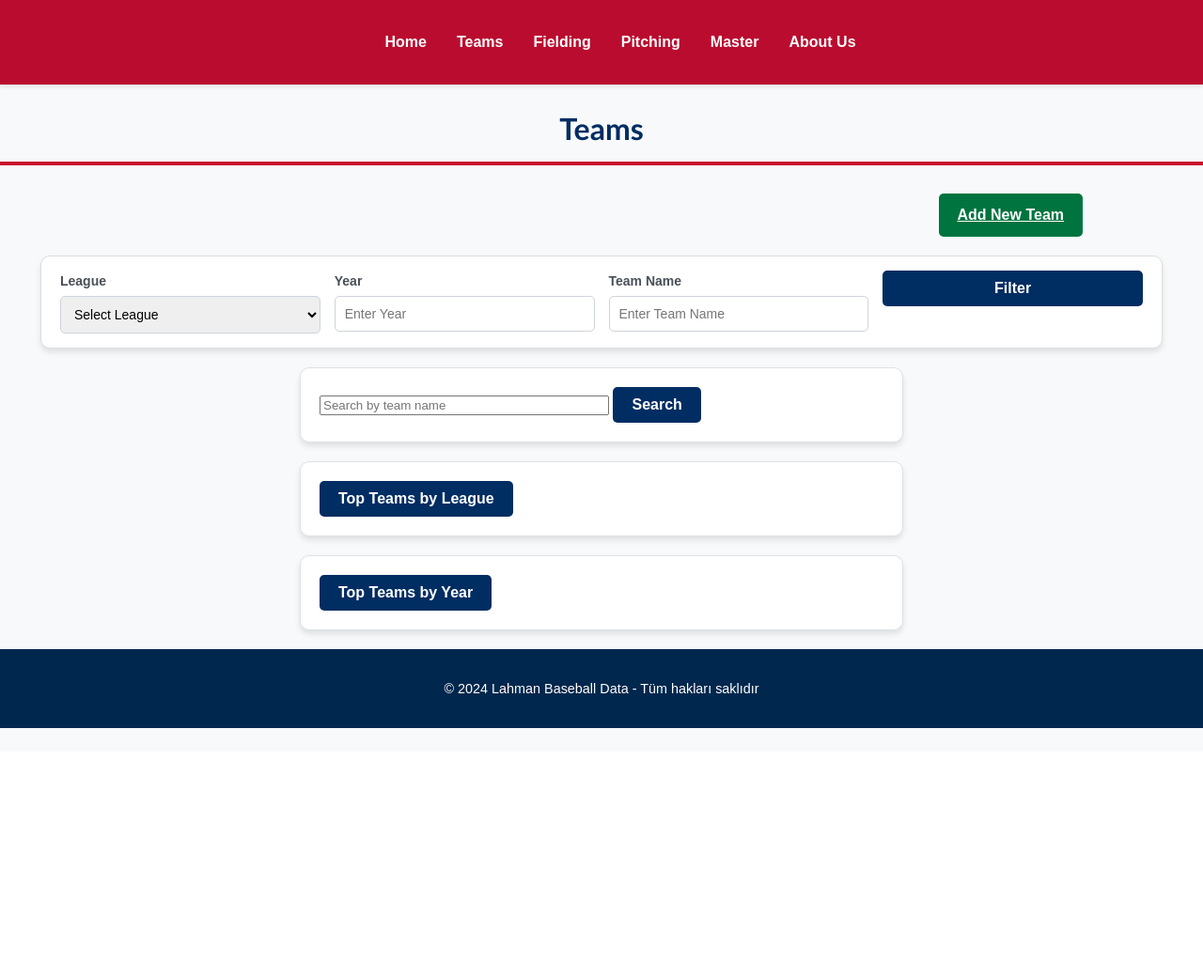
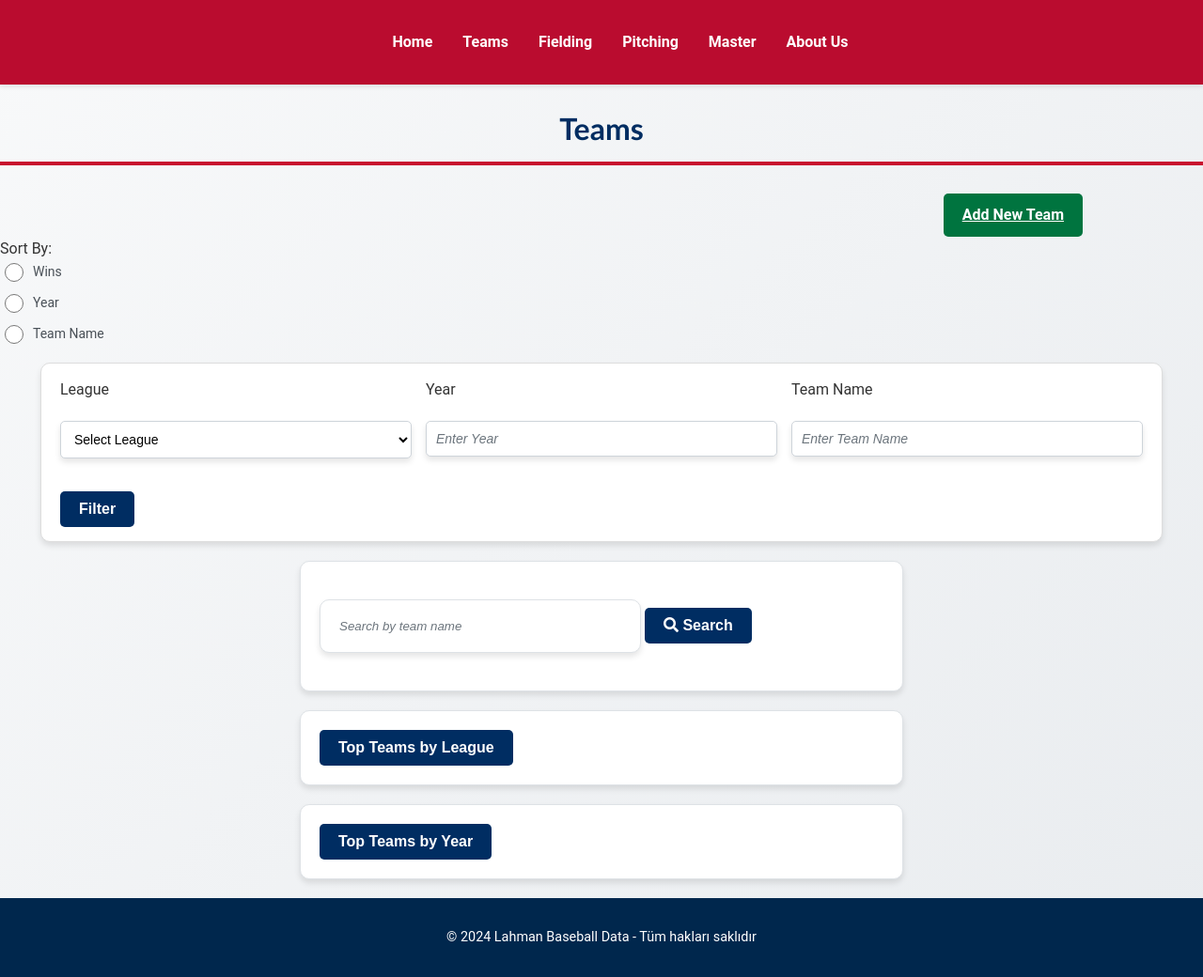
Before and after one commit to CommitCrewDB/CommitCrew, a Flask app: page /teams in a window 1280 px wide. Shown: the whole page at 94% size. Before the commit the page ends 775 px from the top, so only its background shows below. Run offline with Flask 3, Linux system fonts and the light colour scheme; data that the repository does not hold is empty.

Commit message:
Update app/models/teams.py, app/static/js/app.js, app/static/teams.css, app/templates/teams.html and app/views.py

```diff
--- a/app/static/js/app.js
+++ b/app/static/js/app.js
@@ -1,15 +1,12 @@
 document.addEventListener('DOMContentLoaded', function () {
 
-    // Dinamik Form Gönderme
     const filterForm = document.querySelector('.filter-form');
     if (filterForm) {
-        // Formun otomatik olarak gönderilmesini engelle
         filterForm.addEventListener('input', function (event) {
-            event.preventDefault(); // Formun otomatik olarak gönderilmesini engeller
+            event.preventDefault();
         });
     }
 
-    // Reset butonu ile formu sıfırlama
     const resetButton = document.querySelector('button[type="reset"]');
     if (resetButton) {
         resetButton.addEventListener('click', function () {
@@ -17,7 +14,6 @@ document.addEventListener('DOMContentLoaded', function () {
         });
     }
 
-    // Error Message: Dinamik hata mesajlarını gösterme
     function showErrorMessage(message) {
         const errorMessageElement = document.getElementById('error-message');
         if (errorMessageElement) {
@@ -26,34 +22,36 @@ document.addEventListener('DOMContentLoaded', function () {
         }
     }
 
-    // Form verisi doğrulama (Yıl veya Takım adı girmeden filtrelemeyi engelleme)
     document.addEventListener("DOMContentLoaded", function() {
         const yearInput = document.getElementById('year');
         const form = document.getElementById('filter-form');
 
-        // Listen for input in the year field to prevent auto-submit
         yearInput.addEventListener('input', function(event) {
-            // Prevent form submission on year input change
-            form.submit = function() {
-                // Only submit form when filter button is clicked
-            };
+            form.submit = function() {};
         });
     });
 
-
-    // Wins Slider: Slider değeri dinamik olarak gösterme
     const winsSlider = document.getElementById('wins');
     if (winsSlider) {
         const winsValue = document.getElementById('wins-value');
         winsSlider.addEventListener('input', function () {
             winsValue.textContent = winsSlider.value;
-            // Filtreyi anında uygula
         });
     }
 
-    // Loading Spinner: Form gönderildiğinde yükleme simgesini gösterme
     filterForm?.addEventListener('submit', function () {
-        document.getElementById('loading-spinner').style.display = 'block'; // Spinner'ı göster
+        document.getElementById('loading-spinner').style.display = 'block';
     });
 
+    document.addEventListener('DOMContentLoaded', function () {
+        // Handle "Sort By" change
+        const radioButtons = document.querySelectorAll('input[name="sort_by"]');
+        radioButtons.forEach(button => {
+            button.addEventListener('change', function () {
+                document.getElementById('filter-form').submit(); // Automatically submit the form on change
+            });
+        });
+    });
+
+
 });
--- a/app/static/teams.css
+++ b/app/static/teams.css
@@ -1,19 +1,25 @@
-/* Genel Ayarlar */
 body {
-    font-family: 'Arial', sans-serif;
-    background-color: #f8f9fa; /* Açık beyaz ton */
+    font-family: 'Roboto', sans-serif;
+    background-color: #f8f9fa;
+    background: linear-gradient(135deg, #f8f9fa, #e9ecef);
     margin: 0;
     padding: 0;
 }
 
+
+h1, h2 {
+    font-family: 'Roboto', sans-serif;
+    font-weight: 700;
+}
+
 h1, h2, h3 {
-    color: #002d62; /* Koyu mavi */
+    color: #002d62;
     text-align: center;
     margin-bottom: 20px;
     font-family: 'Trebuchet MS', sans-serif;
 }
 
-/* Butonlar */
+
 .btn {
     display: inline-block;
     padding: 10px 20px;
@@ -28,88 +34,76 @@ h1, h2, h3 {
 }
 
 .btn-success {
-    background-color: #00743f; /* Yeşil */
+    background-color: #00743f;
 }
 
 .btn-success:hover {
-    background-color: #005c30; /* Daha koyu yeşil */
+    background-color: #005c30;
 }
 
 .btn-primary {
-    background-color: #002d62; /* Koyu mavi */
+    background-color: #002d62;
 }
 
 .btn-primary:hover {
-    background-color: #001b40; /* Daha koyu mavi */
+    background-color: #001b40;
 }
 
 .btn-danger {
-    background-color: #c8102e; /* Kırmızı */
+    background-color: #c8102e;
 }
 
 .btn-danger:hover {
-    background-color: #a60d23; /* Daha koyu kırmızı */
+    background-color: #a60d23;
 }
 
 .btn-secondary {
-    background-color: #6c757d; /* Gri */
+    background-color: #6c757d;
 }
 
 .btn-secondary:hover {
     background-color: #5a6268;
 }
 
-/* Form Alanı */
-form {
+form, .form-control{
     max-width: 600px;
     margin: 20px auto;
     padding: 20px;
-    background-color: #ffffff; /* Beyaz */
+    background-color: #ffffff;
+    border: 1px solid #dee2e6;
+    border-radius: 10px;
+    box-shadow: 0px 4px 6px rgba(0, 0, 0, 0.1);
+}
+/* On focus, apply a highlighted border */
+.form-control:focus {
+    border-color: #0056b3; /* Blue border on focus */
+    box-shadow: 0 0 5px rgba(0, 86, 179, 0.5); /* Blue glow effect */
+}
+
+/* Optional: add placeholder styling to make it more consistent */
+.form-control::placeholder {
+    color: #6c757d; /* Lighter color for placeholder text */
+    font-style: italic; /* Italicize the placeholder text */
+}
+
+.table {
+    width: 90%;
+    margin: 20px auto;
+    border-collapse: collapse;
+    background-color: #ffffff;
     border: 1px solid #dee2e6;
     border-radius: 10px;
     box-shadow: 0px 4px 6px rgba(0, 0, 0, 0.1);
 }
 
-.form-group {
-    margin-bottom: 15px;
-}
-
-.form-group label {
-    display: block;
-    font-weight: bold;
-    margin-bottom: 5px;
-    color: #495057;
-}
-
-.form-group input {
-    width: 100%;
-    padding: 10px;
-    font-size: 16px;
-    border: 1px solid #ced4da;
-    border-radius: 5px;
-    box-sizing: border-box;
-}
-
-/* Tablolar */
-.table {
-    width: 90%;
-    margin: 20px auto;
-    border-collapse: collapse;
-    background-color: #ffffff; /* Beyaz */
-    border: 1px solid #dee2e6;
-    border-radius: 10px;
-    box-shadow: 0px 4px 6px rgba(0, 0, 0, 0.1);
-}
-
-.table th,
-.table td {
+.table th, .table td  {
     padding: 12px 15px;
     text-align: left;
     border-bottom: 1px solid #dee2e6;
 }
 
 .table th {
-    background-color: #002d62; /* Koyu mavi */
+    background-color: #002d62;
     color: white;
     font-weight: bold;
 }
@@ -118,7 +112,6 @@ form {
     background-color: #f1f1f1;
 }
 
-/* Flash Mesajları */
 .alert {
     max-width: 600px;
     margin: 20px auto;
@@ -141,7 +134,6 @@ form {
     border-color: #f5c6cb;
 }
 
-/* Genel Kenarlık ve Arkaplan Ayarları */
 .text-center {
     text-align: center;
 }
@@ -152,9 +144,8 @@ form {
     margin-top: 20px;
 }
 
-/* Başlık ve Buton Arası Çizgiler */
 .title {
-    border-bottom: 4px solid #c8102e; /* Kırmızı çizgi */
+    border-bottom: 4px solid #c8102e;
     padding-bottom: 10px;
     margin-bottom: 30px;
 }
@@ -167,7 +158,7 @@ form {
 .table th:last-child {
     border-top-right-radius: 10px;
 }
-/* Filter Form Genel Ayarları */
+/* Filter Form Settings */
 .filter-form {
     background-color: #ffffff;
     padding: 15px 20px;
@@ -181,33 +172,43 @@ form {
     flex-wrap: wrap;
     justify-content: space-between;
     align-items: center;
+    animation: fadeIn 0.5s ease-in;
 }
 
-/* Form Satırı */
+@keyframes fadeIn {
+    from {
+        opacity: 0;
+    }
+    to {
+        opacity: 1;
+    }
+}
+
+/* Form Row */
 .form-row {
-    display: flex;
+    display: grid;
     flex-wrap: wrap;
-    gap: 15px; /* Aralık */
+    grid-template-columns: 1fr 1fr 1fr;
+    gap: 15px;
     width: 100%;
 }
 
-/* Form Grupları */
-.form-group {
-    flex: 1; /* Elemanların genişlemesi */
-    min-width: 200px; /* Minimum genişlik */
-    margin-bottom: 0; /* Satır aralıkları için boşluk kaldırıldı */
+.table tr:hover {
+    background-color: #e9ecef; /* Hoverda daha açık bir arka plan */
+    transform: translateY(-2px); /* Hafif yukarı kayma */
+    transition: transform 0.3s ease;
 }
 
-.form-group label {
-    font-weight: bold;
-    font-size: 14px;
-    color: #495057;
-    margin-bottom: 5px;
-    display: block;
-}
 
-.form-group input,
-.form-group select {
+/* Container for the sort by section */
+
+
+
+
+/* Sort By Section */
+/* Apply styles only to input and select elements within the filter form */
+.filter-form .form-group input,
+.filter-form .form-group select {
     width: 100%;
     padding: 10px;
     font-size: 14px;
@@ -216,11 +217,57 @@ form {
     box-sizing: border-box;
 }
 
-/* Filtre Butonu */
-.form-group.col-md-auto {
-    flex: 0 0 auto; /* Buton genişlemesini engelle */
+/* Styling for radio buttons remains unaffected */
+.form-check {
+    display: flex;
+    align-items: center;
+    margin-bottom: 10px;
 }
 
-.btn-block {
-    width: 100%;
+/* Style for radio button input */
+.form-check-input {
+    width: 20px;
+    height: 20px;
+    border-radius: 50%;
+    border: 1px solid #ced4da;
+    background-color: #ffffff;
+    cursor: pointer;
+    transition: background-color 0.3s ease, border-color 0.3s ease;
+    margin-right: 10px;
 }
+
+/* Focus on radio button */
+.form-check-input:focus {
+    border-color: #0056b3;
+    box-shadow: 0 0 3px rgba(0, 86, 179, 0.5);
+}
+
+/* Hover Effect */
+.form-check-input:hover {
+    border-color: #0056b3;
+    background-color: #e6f0ff;
+}
+
+/* When radio button is checked */
+.form-check-input:checked {
+    background-color: #007bff;
+    border-color: #0056b3;
+}
+
+/* Styling for the label */
+.form-check-label {
+    font-size: 14px;
+    color: #495057;
+    cursor: pointer;
+    transition: color 0.3s ease;
+}
+
+/* Hover effect for the label */
+.form-check-label:hover {
+    color: #0056b3;
+}
+
+/* When radio button is selected */
+.form-check-input:checked + .form-check-label {
+    color: #007bff;
+}
--- a/app/templates/teams.html
+++ b/app/templates/teams.html
@@ -10,6 +10,29 @@ Teams{% endblock %}
 
 <div class="text-right my-3">
     <a href="{{ url_for('add_team_page') }}" class="btn btn-success">Add New Team</a>
+</div>
+
+<!-- Sorting Option -->
+<div class="form-group2">
+    <label>Sort By:</label>
+    <div class="form-check">
+        <input class="form-check-input" type="radio" name="sort_by" id="sort_by_wins" value="wins" {% if request.args.get('sort_by') == 'wins' %}checked{% endif %}>
+        <label class="form-check-label" for="sort_by_wins">
+            Wins
+        </label>
+    </div>
+    <div class="form-check">
+        <input class="form-check-input" type="radio" name="sort_by" id="sort_by_year" value="year" {% if request.args.get('sort_by') == 'year' %}checked{% endif %}>
+        <label class="form-check-label" for="sort_by_year">
+            Year
+        </label>
+    </div>
+    <div class="form-check">
+        <input class="form-check-input" type="radio" name="sort_by" id="sort_by_team" value="team" {% if request.args.get('sort_by') == 'team' %}checked{% endif %}>
+        <label class="form-check-label" for="sort_by_team">
+            Team Name
+        </label>
+    </div>
 </div>
 
 
@@ -74,7 +97,8 @@ Teams{% endblock %}
         style="width: 300px;"
         placeholder="Search by team name"
     />
-    <button type="submit" class="btn btn-primary btn-sm">Search</button>
+    <link href="https://cdnjs.cloudflare.com/ajax/libs/font-awesome/5.15.4/css/all.min.css" rel="stylesheet">
+    <button type="submit" class="btn btn-primary"><i class="fas fa-search"></i> Search</button>
 </form>
 
 
@@ -107,7 +131,7 @@ Teams{% endblock %}
                     <form method="POST" action="/teams" style="display:inline;">
                         <input type="hidden" name="action" value="delete">
                         <input type="hidden" name="team_id" value="{{ team.TeamID }}">
-                        <button type="submit" class="btn btn-danger btn-sm">Delete</button>
+                        <button type="submit" class="btn btn-danger btn-sm"><i class="fas fa-trash"></i> Delete</button>
                     </form>
                 </td>
             </tr>
--- a/app/views.py
+++ b/app/views.py
@@ -16,13 +16,21 @@ def teams_page():
     year_filter = request.args.get("year", "")
     team_name_filter = request.args.get("team_name", "")
     action = request.args.get('action')
+    sort_by = request.args.get("sort_by", "")
+    status = request.args.get("status", "")
+    view_mode = request.args.get("view_mode", "")
 
     leagues = Teams.get_all_leagues()
 
     teams = []
+    if sort_by == 'wins':
+        teams = sorted(teams, key=lambda x: x.Wins, reverse=True)
+    elif sort_by == 'year':
+        teams = sorted(teams, key=lambda x: x.Year, reverse=True)
+    elif sort_by == 'team':
+        teams = sorted(teams, key=lambda x: x.Team)
     if league_filter or year_filter or team_name_filter:
         teams = Teams.filter_teams(league=league_filter, year=year_filter, team_name=team_name_filter)
-
     if search_query:
         teams = Teams.search_by_name(search_query)
 
```
Also changed, not shown: app/models/teams.py (line endings or trailing spaces).
